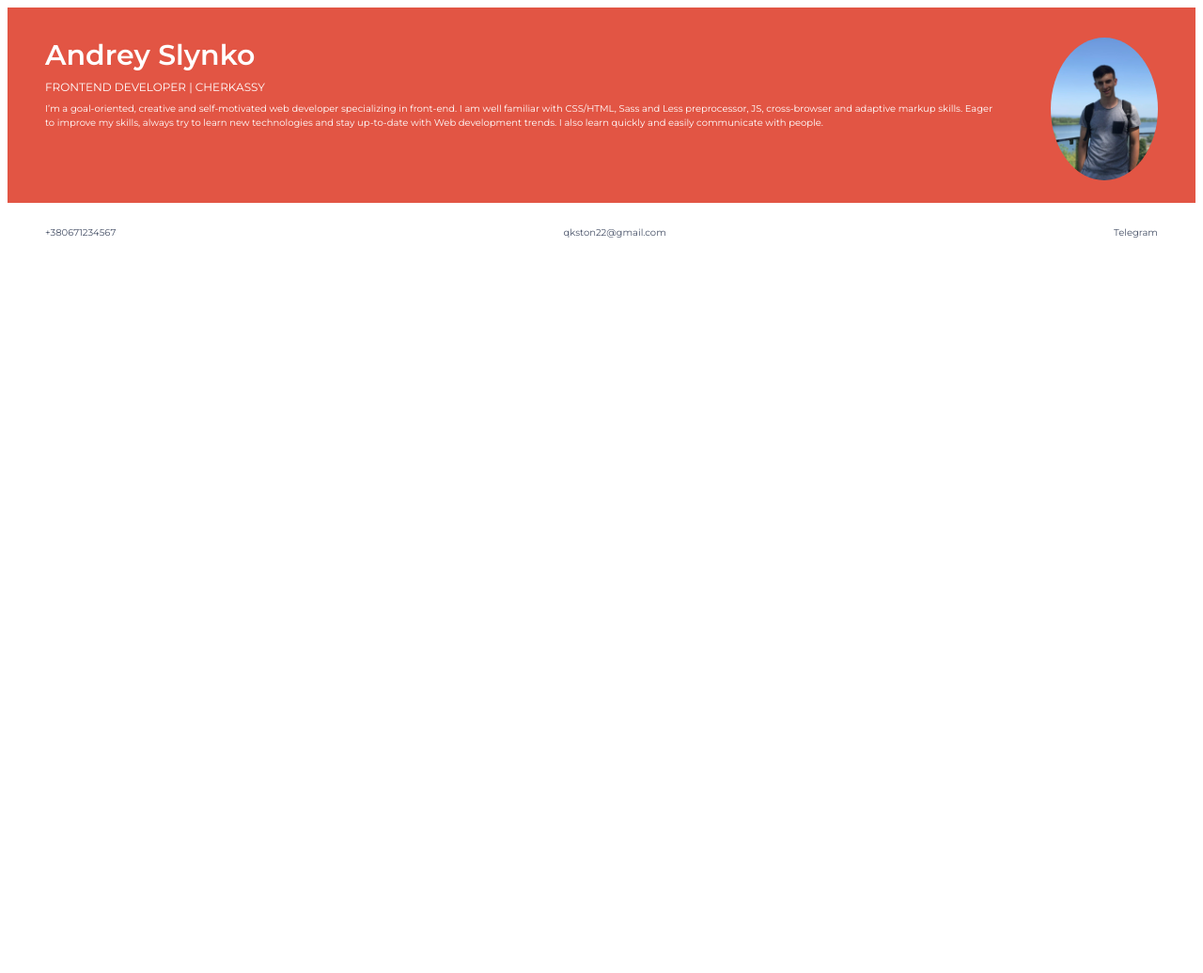
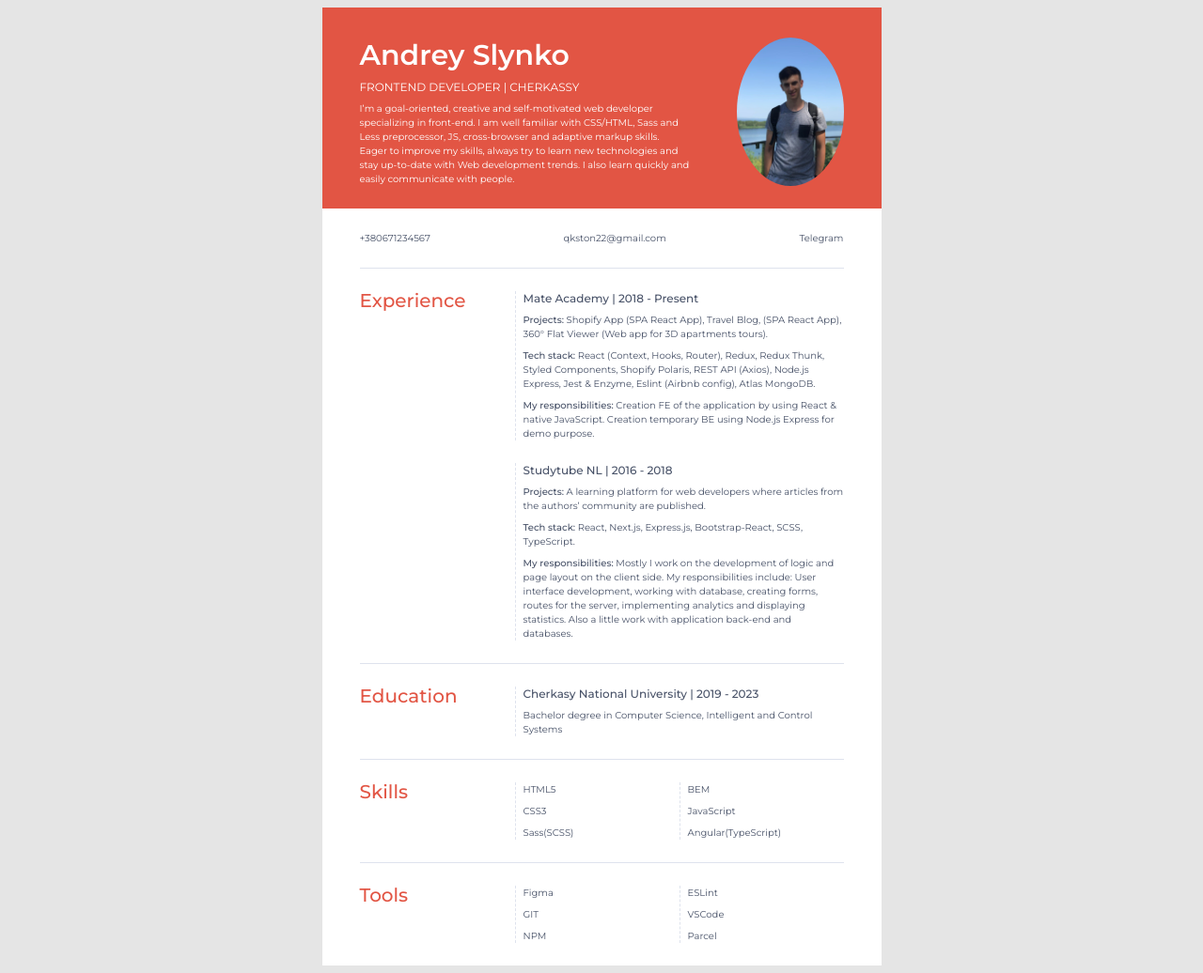
Before and after one commit to Qkston/Intensives, a plain HTML site: page Frontend marathon (MATE ACADEMY)/my-project/index.html in a window 1280 px wide. Shown: the whole page at 94% size. Before the commit the page ends 800 px from the top, so only its background shows below. Drawn offline with Linux system fonts and the light colour scheme.

Commit message:
Finaly day's tasks have been completed

```diff
--- a/Frontend marathon (MATE ACADEMY)/my-project/index.html
+++ b/Frontend marathon (MATE ACADEMY)/my-project/index.html
@@ -4,7 +4,7 @@
 		<meta charset="UTF-8" />
 		<meta http-equiv="X-UA-Compatible" content="IE=edge" />
 		<meta name="viewport" content="width=device-width, initial-scale=1.0" />
-		<title>Document</title>
+		<title>CV Andrey Slynko</title>
 
 		<!-- Fonts -->
 		<link rel="preconnect" href="https://fonts.googleapis.com" />
@@ -15,24 +15,121 @@
 		<link rel="stylesheet" href="style.css" />
 	</head>
 	<body>
+		<div class="page">
+			<!-- Header -->
 			<header class="about-me">
 				<div>
+					<!-- My first name and last name -->
 					<h1 class="my-name">Andrey Slynko</h1>
+					<!-- Position -->
 					<div class="about-role">FRONTEND DEVELOPER | CHERKASSY</div>
+					<!-- About me text -->
 					<p class="about-text">
-					I’m a goal-oriented, creative and self-motivated web developer specializing in front-end. I am well familiar with CSS/HTML, Sass
-					and Less preprocessor, JS, cross-browser and adaptive markup skills. Eager to improve my skills, always try to learn new
+						I’m a goal-oriented, creative and self-motivated web developer specializing in front-end. I am well familiar with CSS/HTML,
+						Sass and Less preprocessor, JS, cross-browser and adaptive markup skills. Eager to improve my skills, always try to learn new
 						technologies and stay up-to-date with Web development trends. I also learn quickly and easily communicate with people.
 					</p>
 				</div>
+				<!-- My photo -->
 				<img src="img/my-photo.jpg" alt="My photo" class="my-photo" />
 			</header>
+
+			<!-- Main content -->
 			<main class="main">
+				<!-- Contacts -->
 				<section class="contacts">
 					<a class="contact-link" href="tel:+380671234567">+380671234567</a>
 					<a class="contact-link" href="mailto:qkston22@gmail.com">qkston22@gmail.com</a>
 					<a class="contact-link" href="t.me/qkston">Telegram</a>
 				</section>
+
+				<!-- Expiriance -->
+				<section class="info">
+					<h2 class="info-title">Experience</h2>
+					<div class="info-content">
+						<!-- First job -->
+						<article class="job">
+							<h3 class="job-title">Mate academy | 2018 - Present</h3>
+							<p class="job-description">
+								<strong>Projects:</strong> Shopify App (SPA React App), Travel Blog, (SPA React App), 360° Flat Viewer (Web app for 3D
+								apartments tours).
+							</p>
+							<p class="job-description">
+								<strong>Tech stack:</strong> React (Context, Hooks, Router), Redux, Redux Thunk, Styled Components, Shopify Polaris,
+								REST API (Axios), Node.js Express, Jest & Enzyme, Eslint (Airbnb config), Atlas MongoDB.
+							</p>
+							<p class="job-description">
+								<strong>My responsibilities:</strong> Creation FE of the application by using React & native JavaScript. Creation
+								temporary BE using Node.js Express for demo purpose.
+							</p>
+						</article>
+
+						<!-- Second job -->
+						<article class="job">
+							<h3 class="job-title">Studytube NL | 2016 - 2018</h3>
+							<p class="job-description">
+								<strong>Projects:</strong> A learning platform for web developers where articles from the authors’ community are
+								published.
+							</p>
+							<p class="job-description"><strong>Tech stack:</strong> React, Next.js, Express.js, Bootstrap-React, SCSS, TypeScript.</p>
+							<p class="job-description">
+								<strong>My responsibilities:</strong> Mostly I work on the development of logic and page layout on the client side. My
+								responsibilities include: User interface development, working with database, creating forms, routes for the server,
+								implementing analytics and displaying statistics. Also a little work with application back-end and databases.
+							</p>
+						</article>
+					</div>
+				</section>
+
+				<!-- Education -->
+				<section class="info">
+					<h2 class="info-title">Education</h2>
+					<div class="info-content">
+						<article class="study">
+							<h3 class="study-title">Cherkasy National University | 2019 - 2023</h3>
+							<p class="study-description">Bachelor degree in Computer Science, Intelligent and Control Systems</p>
+						</article>
+					</div>
+				</section>
+
+				<!-- Skills -->
+				<section class="info">
+					<h2 class="info-title">Skills</h2>
+					<div class="info-content">
+						<div class="skills">
+							<ul class="skills-list">
+								<li class="skills-item">HTML5</li>
+								<li class="skills-item">CSS3</li>
+								<li class="skills-item">Sass(SCSS)</li>
+							</ul>
+							<ul class="skills-list">
+								<li class="skills-item">BEM</li>
+								<li class="skills-item">JavaScript</li>
+								<li class="skills-item">Angular(TypeScript)</li>
+							</ul>
+						</div>
+					</div>
+				</section>
+
+				<!-- Tools -->
+				<section class="info">
+					<h2 class="info-title">Tools</h2>
+					<div class="info-content">
+						<div class="tools">
+							<ul class="tools-list">
+								<li class="tools-item">Figma</li>
+								<li class="tools-item">GIT</li>
+								<li class="tools-item">NPM</li>
+							</ul>
+							<ul class="tools-list">
+								<li class="tools-item">ESLint</li>
+								<li class="tools-item">VSCode</li>
+								<li class="tools-item">Parcel</li>
+							</ul>
+						</div>
+					</div>
+				</section>
 			</main>
+		</div>
 	</body>
 </html>
--- a/Frontend marathon (MATE ACADEMY)/my-project/style.css
+++ b/Frontend marathon (MATE ACADEMY)/my-project/style.css
@@ -4,6 +4,16 @@ body {
 	font-weight: normal;
 	font-size: 10px;
 	line-height: 150%;
+	background-color: #e5e5e5;
+	color: #485268;
+}
+strong {
+	font-weight: 500;
+}
+
+.page {
+	width: 595px;
+	margin: 0 auto;
 }
 
 /* #region header */
@@ -45,8 +55,10 @@ body {
 
 .main {
 	padding: 0 40px;
+	background-color: #fff;
 }
 
+/* #region contacts */
 .contacts {
 	display: flex;
 	justify-content: space-between;
@@ -57,3 +69,115 @@ body {
 	text-decoration: none;
 	color: #485268;
 }
+/* #endregion */
+
+/* #region info */
+.info {
+	display: flex;
+	justify-content: space-between;
+	padding: 24px 0;
+	border-top: 1px solid #dee2ed;
+}
+
+.info-title {
+	margin: 0;
+	font-weight: 500;
+	font-size: 20px;
+	line-height: 100%;
+	color: #e25544;
+}
+
+.info-content {
+	width: 350px;
+}
+/* #endregion */
+
+/* #region job */
+.job {
+	margin-top: 24px;
+	padding-left: 8px;
+	border-left: 1px dashed #dee2ed;
+}
+
+.job:first-child {
+	margin-top: 0;
+}
+
+.job-title {
+	margin: 0;
+	font-weight: 500;
+	font-size: 12px;
+	line-height: 15px;
+	text-transform: capitalize;
+}
+
+.job-description {
+	margin: 0;
+	margin-top: 8px;
+}
+/* #endregion */
+
+/* #region study */
+.study {
+	margin-top: 24px;
+	padding-left: 8px;
+	border-left: 1px dashed #dee2ed;
+}
+
+.study:first-child {
+	margin-top: 0;
+}
+
+.study-title {
+	margin: 0;
+	font-weight: 500;
+	font-size: 12px;
+	line-height: 15px;
+	text-transform: capitalize;
+}
+
+.study-description {
+	margin: 0;
+	margin-top: 8px;
+}
+/* #endregion */
+
+/* #region skills */
+.skills {
+	display: flex;
+}
+.skills-list {
+	width: 50%;
+	margin: 0;
+	padding-left: 8px;
+	border-left: 1px dashed #dee2ed;
+	box-sizing: border-box;
+	list-style: none;
+}
+.skills-item {
+	margin-top: 8px;
+}
+.skills-item:first-child {
+	margin-top: 0;
+}
+/* #endregion */
+
+/* #region tools */
+.tools {
+	display: flex;
+}
+.tools-list {
+	width: 50%;
+	margin: 0;
+	padding-left: 8px;
+	border-left: 1px dashed #dee2ed;
+	box-sizing: border-box;
+	list-style: none;
+}
+.tools-item {
+	margin-top: 8px;
+}
+.tools-item:first-child {
+	margin-top: 0;
+}
+/* #endregion */
```
Lines whose indentation alone changed are shown as unchanged.
